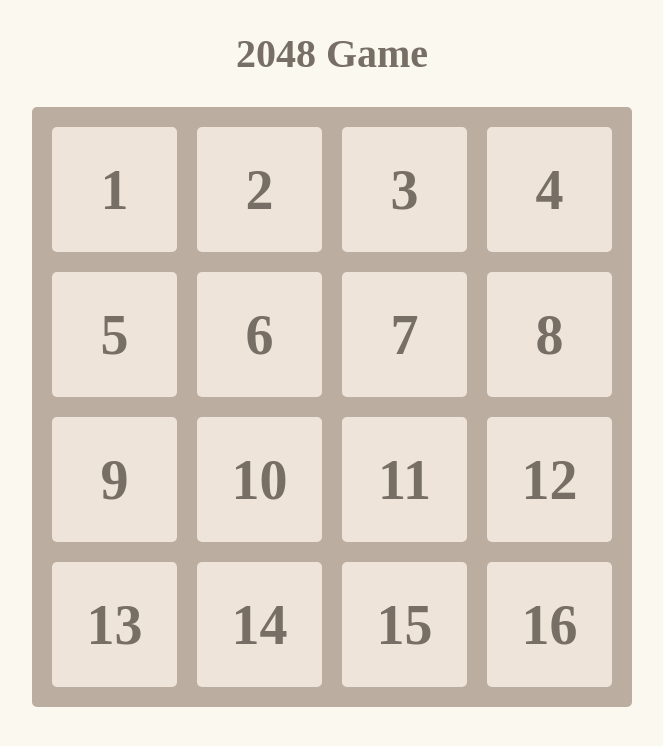
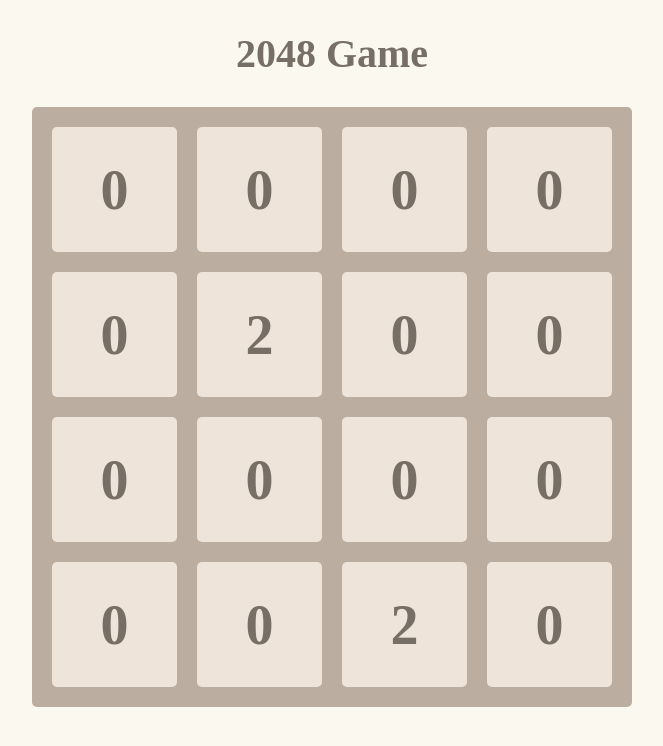
Before and after one commit to madzadev/2048, a Svelte app: page / in a window 1280 px wide. Shown: the top 746 px of the page, without its empty margins (308-971 px from the left). Built offline with nearby package versions, Linux system fonts and the light colour scheme; a web font is replaced by a local one.

Commit message:
numbers from array

```diff
--- a/src/App.svelte
+++ b/src/App.svelte
@@ -85,7 +85,9 @@
 
 <h1>2048 Game</h1>
 <main>
-  {#each Array(16) as _, i}
-    <div class="tile">{i + 1}</div>
+  {#each numbers as arr, i}
+    {#each arr as num, i}
+      <div class="tile">{num}</div>
+    {/each}
   {/each}
 </main>
```
